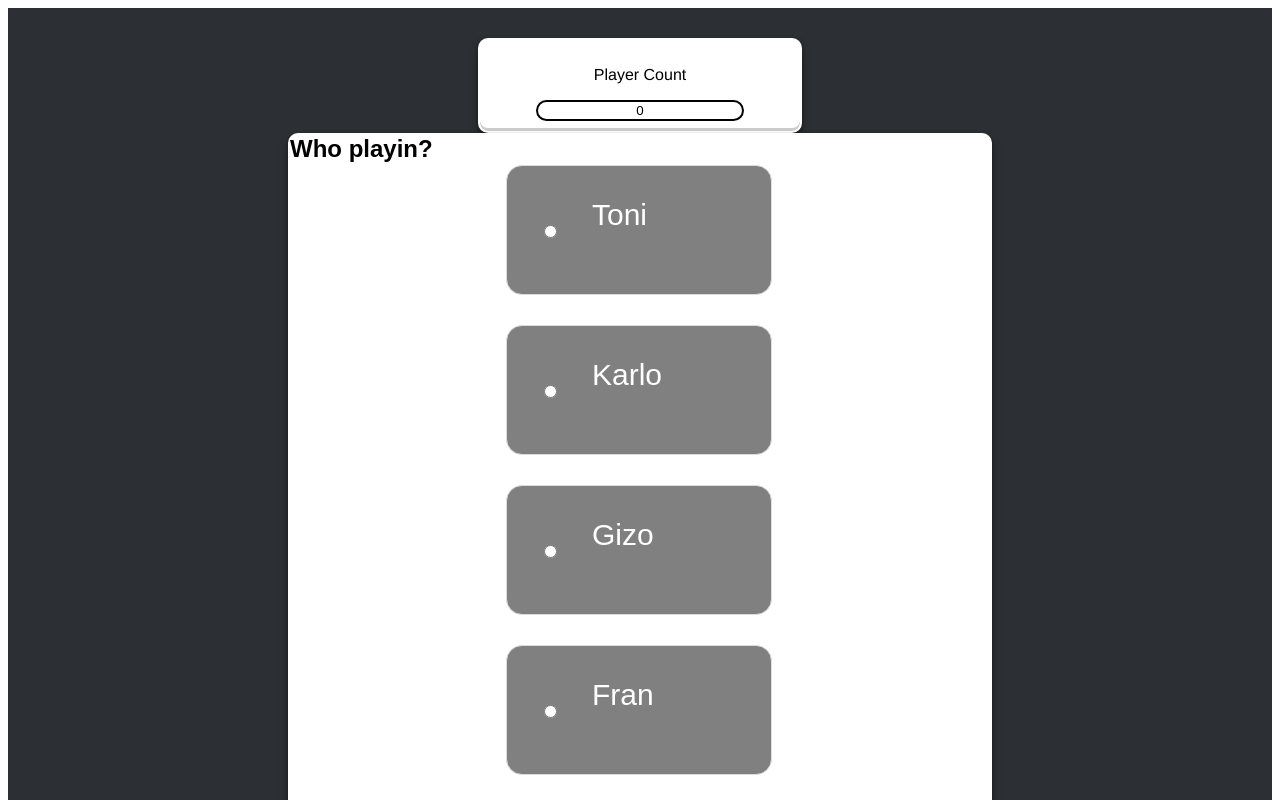
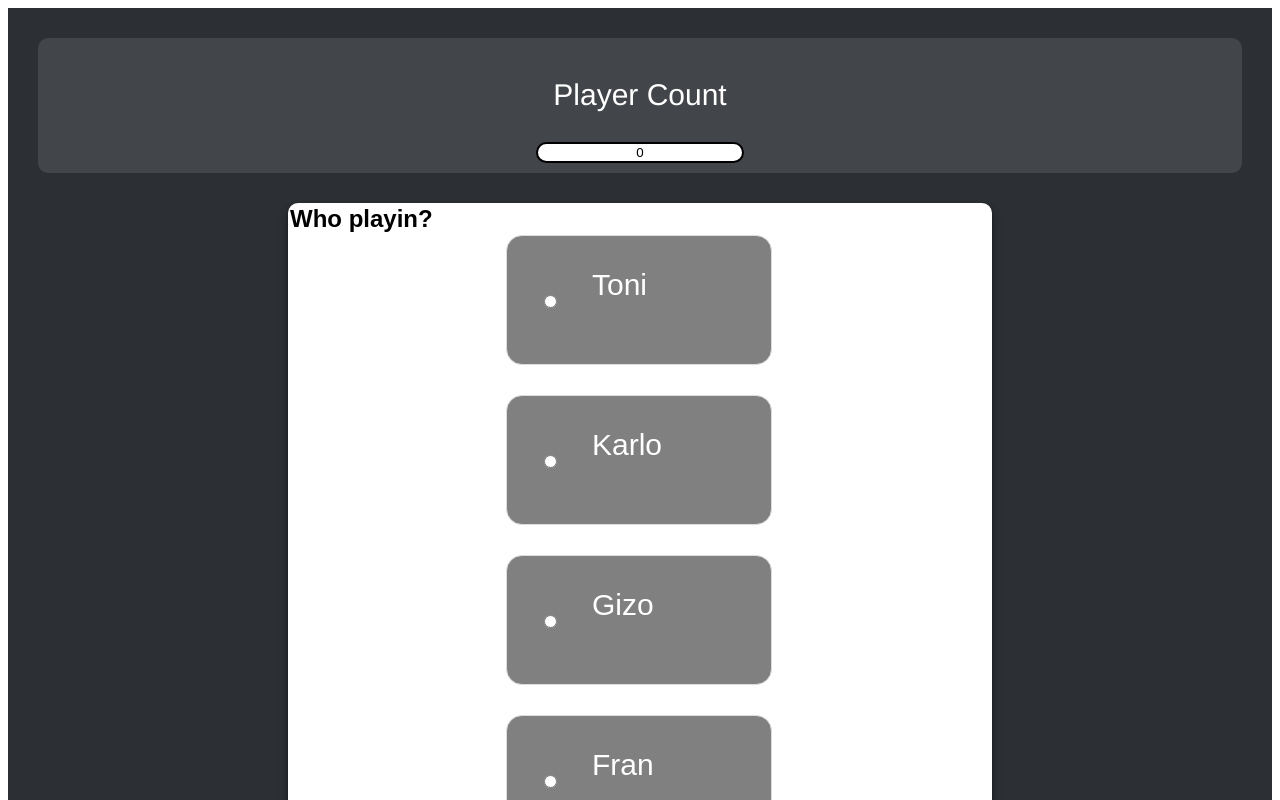
Before and after one commit to Karlo121/mtg-random, a React (Create React App) app: page / in a window 1280 px wide. Shown: the top 800 px of the page. Built offline with nearby package versions, Linux system fonts and the light colour scheme.

Commit message:
colors, css, edit

```diff
--- a/src/components/Players/Players.style.ts
+++ b/src/components/Players/Players.style.ts
@@ -1,18 +1,39 @@
 import styled from "styled-components";
 
 export const PlayersContainer = styled.div`
+    background-color: #424549;
+    margin-bottom: 30px;
+    border-radius: 10px;
     .playerCount {
+        background-color: #424549;
         padding: 10px;
-        border: 2px solid white;
         border-radius: 10px;
-        width: 300px;
-        box-shadow: rgba(0, 0, 0, 0.4) 0px 2px 4px, rgba(0, 0, 0, 0.3) 0px 7px 13px -3px, rgba(0, 0, 0, 0.2) 0px -3px 0px inset;
-        background-color: white;
+        width: 732px;
         color: black;
         margin: 0 auto;
+        display: flex;
+        flex-direction: column;
+        justify-content: center;
+        font-family: Arial, Helvetica, sans-serif;
+
+
+        img {
+            width: 500px;
+            margin: 0 auto;
+        }
+    }
+
+    .playerCountValue {
+        color: white;
+        font-size: 50px;
+        font-family: Arial, Helvetica, sans-serif;
+        margin: 0 auto;
+    }
     .playerCountLabel {
         text-align: center;
+        font-size: 30px;
         font-family: Helvetica;
+        color: white;
     }
     .playerCountInput {
         width: 200px;
@@ -22,5 +43,4 @@ export const PlayersContainer = styled.div`
         border: 2px solid black;
         display: block;
     }
-}
-`;
+`
```
